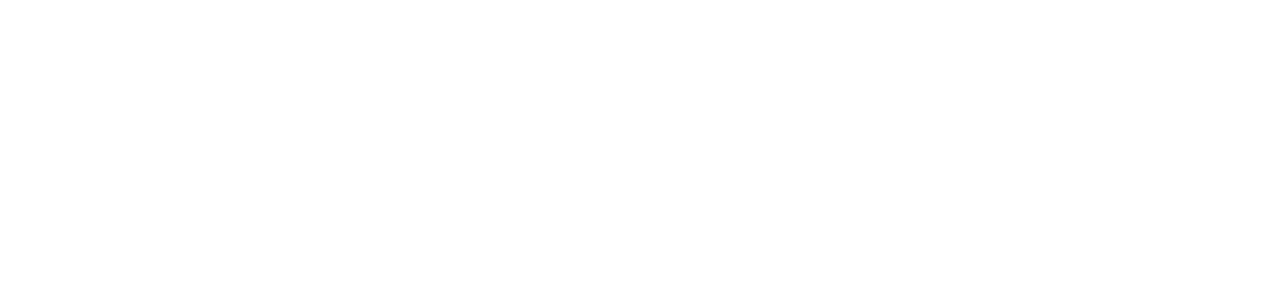
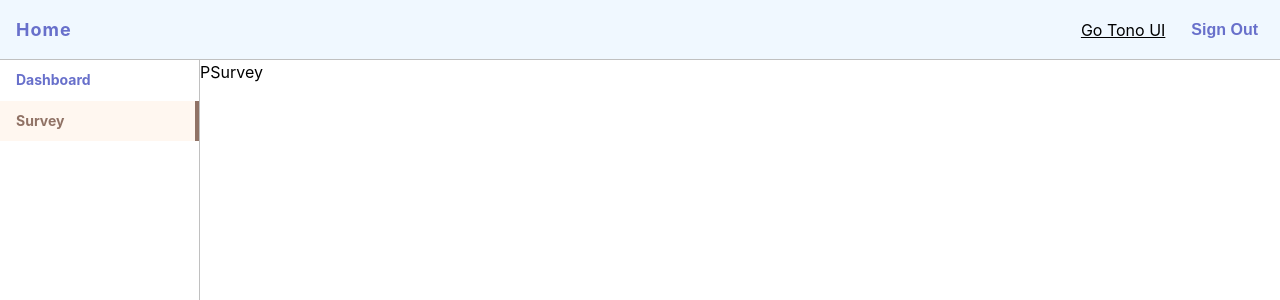
Before and after one commit to jmeno1011/tono-ui, a React (Create React App) app: page /p-dashboard/p-survey in a window 1280 px wide. Before the commit this address had no page. Shown: the top 300 px of the page. Built offline with nearby package versions, Linux system fonts and the light colour scheme; a small style sheet from the web is missing.

Commit message:
add p-survey page

```diff
--- a/src/App.tsx
+++ b/src/App.tsx
@@ -7,6 +7,7 @@
 import { useSelector } from "react-redux";
 import { RootState } from "store";
 import PLayout from "layout/dashboard1/PLayout";
+import PSurvey from "pages/dashboard1/Survey/PSurvey";
 
 function App() {
   const { pathname } = useLocation();
@@ -29,6 +30,7 @@
         }
       >
         <Route index element={<PDashboard />} />
+        <Route path="p-survey" element={<PSurvey />} />
       </Route>
       <Route
         path="/p-login"
--- a/src/components/PDashboard/Dashboard/Cards/Card/Card.module.css
+++ b/src/components/PDashboard/Dashboard/Cards/Card/Card.module.css
@@ -14,4 +14,6 @@
 .result{
   padding-left: 1rem;
   font-size: 1.25rem;
+  display: flex;
+  justify-content: flex-end;
 }
--- a/src/components/PDashboard/Dashboard/Cards/Card/Card.tsx
+++ b/src/components/PDashboard/Dashboard/Cards/Card/Card.tsx
@@ -7,11 +7,13 @@
 }
 
 export default function Card({ title, figureResult }: CardProps) {
+  console.log(figureResult);
+
   return (
     <div className={styles.container}>
       <span>{title}</span>
       <div className={styles.result}>
-        <span>{figureResult}%</span>
+        <span>{figureResult.toFixed(2)}%</span>
       </div>
     </div>
   );
--- a/src/components/PDashboard/Dashboard/Cards/Cards.tsx
+++ b/src/components/PDashboard/Dashboard/Cards/Cards.tsx
@@ -5,9 +5,9 @@
 export default function Cards() {
   return (
     <div className={styles.container}>
-      <Card title={"Figure1"} figureResult={40} />
-      <Card title={"Figure2"} figureResult={30} />
-      <Card title={"Figure3"} figureResult={30} />
+      <Card title={"Figure1"} figureResult={40.00} />
+      <Card title={"Figure2"} figureResult={30.00} />
+      <Card title={"Figure3"} figureResult={30.00} />
     </div>
   );
 }
--- /dev/null
+++ b/src/components/PDashboard/Dashboard/SearchBar/SearchBar.tsx
@@ -0,0 +1,10 @@
+import React from 'react'
+import styles from "./SearchBar.module.css"
+
+export default function SearchBar() {
+  return (
+    <div>
+      <input type='text' />
+    </div>
+  )
+}
--- a/src/components/PDashboard/common/Header/Header.module.css
+++ b/src/components/PDashboard/common/Header/Header.module.css
@@ -19,6 +19,16 @@
   letter-spacing: 1px;
 }
 
+.btnArea{
+  display: flex;
+  align-items: center;
+  gap: 20px;
+}
+
+.btnArea > a{
+  text-decoration: underline;
+}
+
 .btnArea > button{
   background-color: transparent;
   font-size: 1rem;
--- a/src/components/PDashboard/common/Header/Header.tsx
+++ b/src/components/PDashboard/common/Header/Header.tsx
@@ -13,6 +13,7 @@
         <Link to={"/p-dashboard"}>Home</Link>
       </div>
       <div className={styles.btnArea}>
+        <Link to={"/"}>Go Tono UI</Link>
         <button onClick={logout}>Sign Out</button>
       </div>
     </header>
--- a/src/components/PDashboard/common/Nav/Nav.tsx
+++ b/src/components/PDashboard/common/Nav/Nav.tsx
@@ -10,7 +10,7 @@
     <nav className={styles.container}>
       <ul>
         <li className={cn('li', pathname==="/p-dashboard" && 'active')}><Link to={"/p-dashboard"}>dashboard</Link></li>
-        <li className={cn('li', pathname==="/p-survey" && 'active')}><Link to={"/p-survey"}>survey</Link></li>
+        <li className={cn('li', pathname==="/p-dashboard/p-survey" && 'active')}><Link to={"/p-dashboard/p-survey"}>survey</Link></li>
       </ul>
     </nav>
   )
--- /dev/null
+++ b/src/components/PDashboard/common/index.ts
@@ -0,0 +1,3 @@
+export { default as Header } from "./Header/Header";
+export { default as Nav } from "./Nav/Nav";
+export { default as Title } from "./Title/Title";
--- /dev/null
+++ b/src/pages/dashboard1/Survey/PSurvey.tsx
@@ -0,0 +1,7 @@
+import React from 'react'
+
+export default function PSurvey() {
+  return (
+    <div>PSurvey</div>
+  )
+}
--- a/src/pages/dashboard1/home/PDashboard.tsx
+++ b/src/pages/dashboard1/home/PDashboard.tsx
@@ -3,11 +3,13 @@
 import UserInfo from "components/PDashboard/Dashboard/UserInfo/UserInfo";
 import Title from "components/PDashboard/common/Title/Title";
 import Cards from "components/PDashboard/Dashboard/Cards/Cards";
+import SearchBar from "components/PDashboard/Dashboard/SearchBar/SearchBar";
 
 export default function PDashboard() {
   return (
     <div className={styles.container}>
       <Title>Dashboard</Title>
+      <SearchBar />
       <div className={styles.summary}>
       <UserInfo />
       <Cards />
```
Also changed, not shown: src/components/PDashboard/Dashboard/SearchBar/SearchBar.module.css (added).
